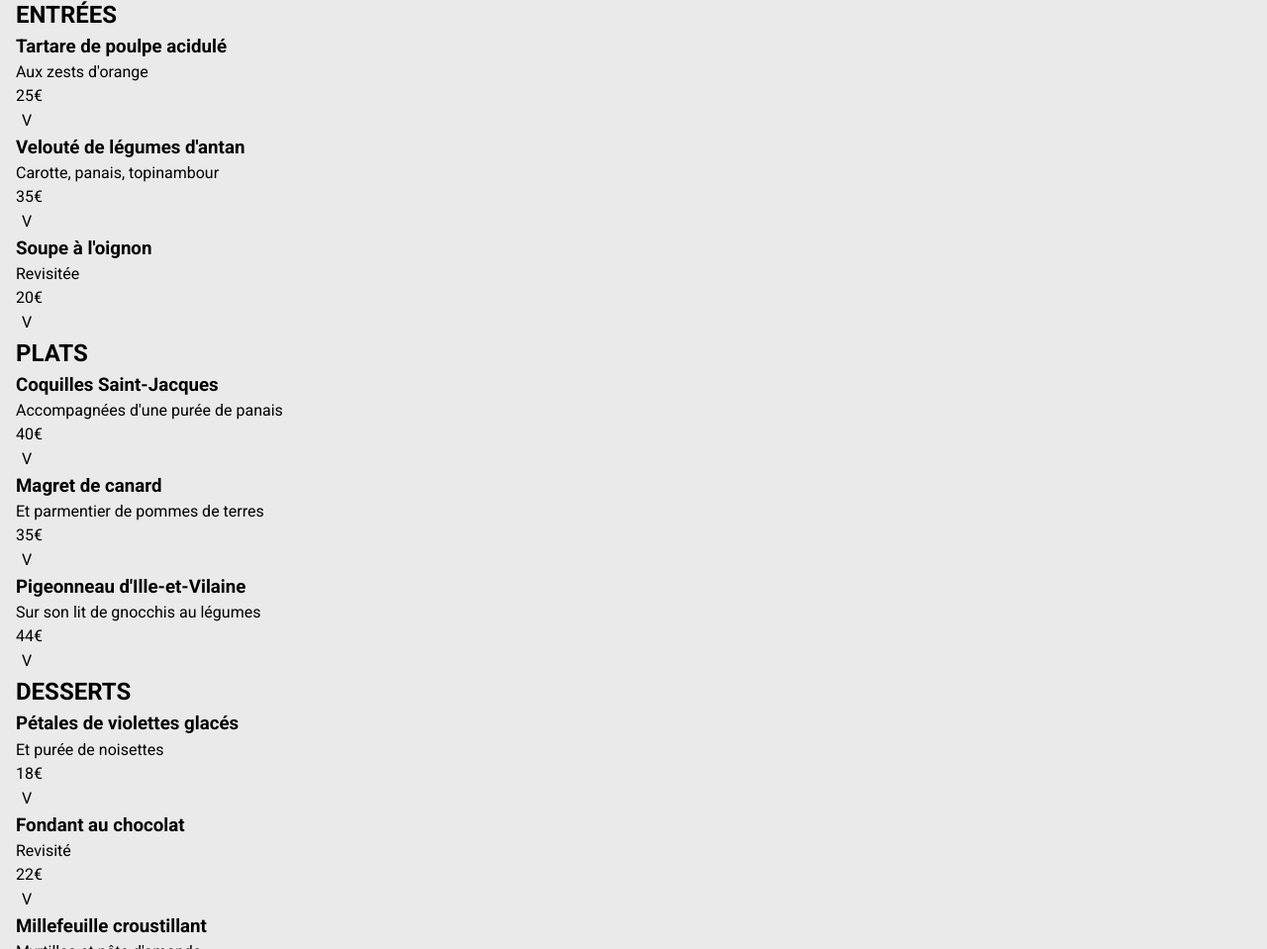
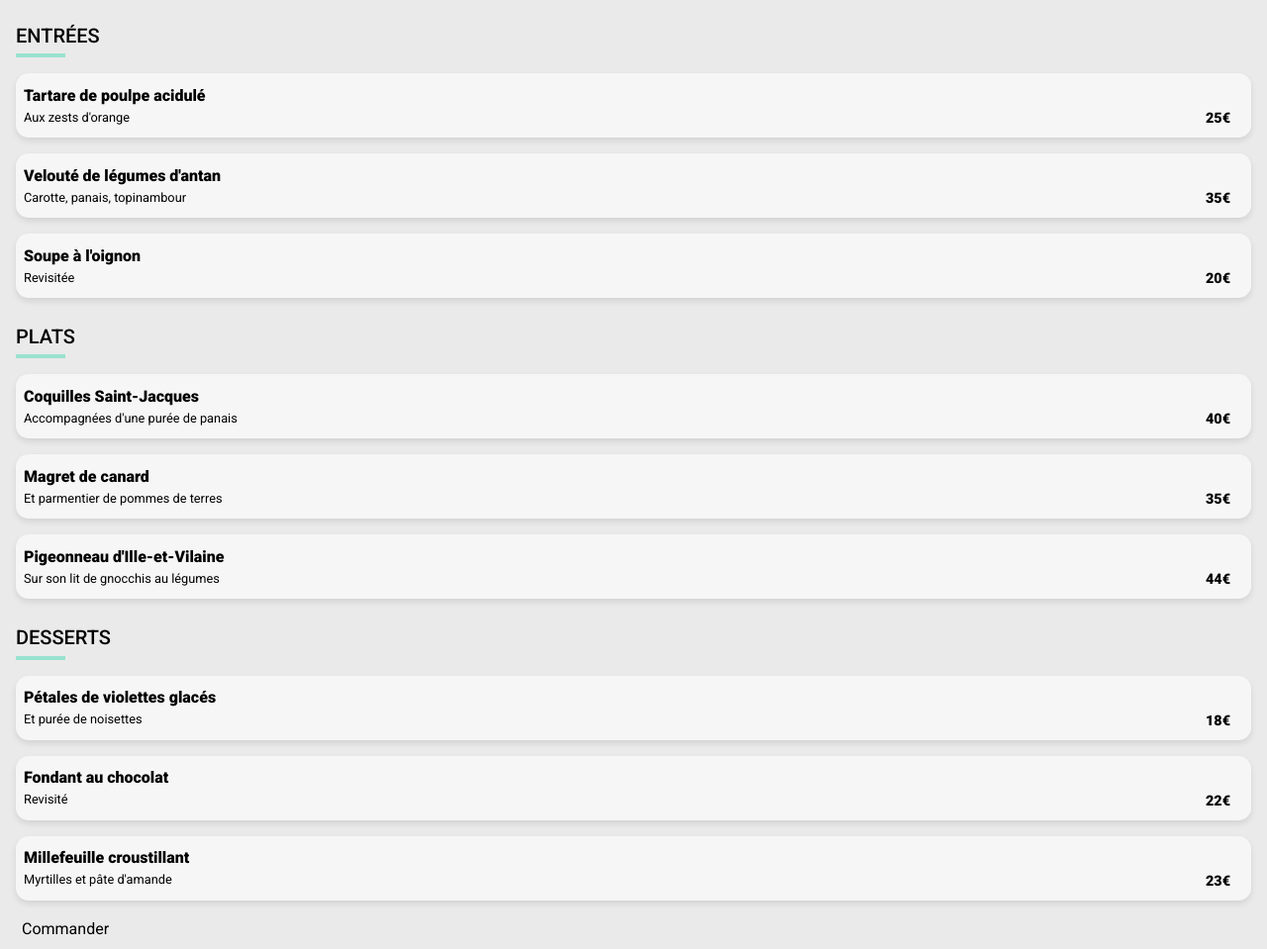
Before and after one commit to Zansuken/Ohmyfood, a website: page menu-1.html in a window 1280 px wide. Shown: the part 330-1289 px from the top of the page at 99% size. Drawn offline with Linux system fonts and the light colour scheme; a web font is replaced by a local one.

Commit message:
(styles): styled dishes lists and items

```diff
--- a/menu-1.html
+++ b/menu-1.html
@@ -34,108 +34,108 @@
           </div>
         </div>
         <div class="menu-content__body">
-          <div class="menu-content__entries">
+          <div class="menu-content__dishes">
             <h2>ENTRÉES</h2>
-            <ul>
+            <ul class="menu-content__dishes-list">
               <li>
-                <div class="left">
+                <label class="left" for="addToOrder1">
                 <h3>Tartare de poulpe acidulé</h3><p>Aux zests d'orange</p>
-                </div>
+                </label>
                 <div class="right">
+                  <input type="checkbox" name="addToOrder" id="addToOrder1" >
                   <div class="price">
                     <span class="amount">25</span><span class="currency">€</span>
                   </div>
-                  <input type="button" value="V">
               </li>
               <li>
-                <div class="left">
+                <label class="left" for="addToOrder2">
                 <h3>Velouté de légumes d'antan</h3><p>Carotte, panais, topinambour</p>
-                </div>
+                </label>
                 <div class="right">
+                  <input type="checkbox" name="addToOrder" id="addToOrder2" >
                   <div class="price">
                     <span class="amount">35</span><span class="currency">€</span>
                   </div>
-                  <input type="button" value="V">
               </li>
               <li>
-                <div class="left">
+                <label class="left" for="addToOrder3">
                 <h3>Soupe à l'oignon</h3><p>Revisitée</p>
-                </div>
+                </label>
                 <div class="right">
+                  <input type="checkbox" name="addToOrder" id="addToOrder3" >
                   <div class="price">
                     <span class="amount">20</span><span class="currency">€</span>
                   </div>
-                  <input type="button" value="V">
               </li>
             </ul>
           </div>
-          <div class="menu-content__mains">
+          <div class="menu-content__dishes">
             <h2>PLATS</h2>
-            <ul>
+            <ul class="menu-content__dishes-list">
               <li>
-                <div class="left">
+                <label class="left" for="addToOrder4">
                 <h3>Coquilles Saint-Jacques</h3><p>Accompagnées d'une purée de panais</p>
-                </div>
+                </label>
                 <div class="right">
+                  <input type="checkbox" name="addToOrder" id="addToOrder4" >
                   <div class="price">
                     <span class="amount">40</span><span class="currency">€</span>
                   </div>
-                  <input type="button" value="V">
               </li>
               <li>
-                <div class="left">
+                <label class="left" for="addToOrder5">
                 <h3>Magret de canard</h3><p>Et parmentier de pommes de terres</p>
-                </div>
+                </label>
                 <div class="right">
+                  <input type="checkbox" name="addToOrder" id="addToOrder5" >
                   <div class="price">
                     <span class="amount">35</span><span class="currency">€</span>
                   </div>
-                  <input type="button" value="V">
               </li>
               <li>
-                <div class="left">
+                <label class="left" for="addToOrder6">
                 <h3>Pigeonneau d'Ille-et-Vilaine</h3><p>Sur son lit de gnocchis au légumes</p>
-                </div>
+                </label>
                 <div class="right">
+                  <input type="checkbox" name="addToOrder" id="addToOrder6" >
                   <div class="price">
                     <span class="amount">44</span><span class="currency">€</span>
                   </div>
-                  <input type="button" value="V">
               </li>
             </ul>
           </div>
-          <div class="menu-content__deserts">
+          <div class="menu-content__dishes">
             <h2>DESSERTS</h2>
-            <ul>
+            <ul class="menu-content__dishes-list">
               <li>
-                <div class="left">
+                <label class="left" for="addToOrder7">
                 <h3>Pétales de violettes glacés</h3><p>Et purée de noisettes</p>
-                </div>
+                </label>
                 <div class="right">
+                  <input type="checkbox" name="addToOrder" id="addToOrder7" >
                   <div class="price">
                     <span class="amount">18</span><span class="currency">€</span>
                   </div>
-                  <input type="button" value="V">
               </li>
               <li>
-                <div class="left">
+                <label class="left" for="addToOrder8">
                 <h3>Fondant au chocolat</h3><p>Revisité</p>
-                </div>
+                </label>
                 <div class="right">
+                  <input type="checkbox" name="addToOrder" id="addToOrder8" >
                   <div class="price">
                     <span class="amount">22</span><span class="currency">€</span>
                   </div>
-                  <input type="button" value="V">
               </li>
               <li>
-                <div class="left">
+                <label class="left" for="addToOrder9">
                 <h3>Millefeuille croustillant</h3><p>Myrtilles et pâte d'amande</p>
-                </div>
+                </label>
                 <div class="right">
+                  <input type="checkbox" name="addToOrder" id="addToOrder9" >
                   <div class="price">
                     <span class="amount">23</span><span class="currency">€</span>
                   </div>
-                  <input type="button" value="V">
               </li>
             </ul>
             <div class="menu-content__actions">
--- a/scss/Menus/_index.scss
+++ b/scss/Menus/_index.scss
@@ -1,4 +1,8 @@
 @import "./components/banner";
 @import "./components/menuHeader";
+@import "./components/menuBody";
+@import "./components/menuDishes";
+@import "./components/menuDishesList";
+@import "./components/menuDishesListItem";
 @import "./components/menuContent";
 @import "./main";
--- /dev/null
+++ b/scss/Menus/components/_menuBody.scss
@@ -0,0 +1,8 @@
+@import "../../constants/index";
+
+.menu-content__body {
+  display: flex;
+  flex-direction: column;
+  gap: 1.5rem;
+  margin-top: 1.5rem;
+}
--- a/scss/Menus/components/_menuContent.scss
+++ b/scss/Menus/components/_menuContent.scss
@@ -2,7 +2,6 @@
 
 .menu-content {
   background: $bg-gray;
-  z-index: 2;
   margin-top: -50px;
   border-radius: 2rem 2rem 0 0;
   padding: 2rem 1rem;
--- /dev/null
+++ b/scss/Menus/components/_menuDishes.scss
@@ -0,0 +1,20 @@
+@import "../../constants/index";
+
+.menu-content__dishes {
+  display: flex;
+  flex-direction: column;
+  gap: 1rem;
+
+  h2 {
+    font-size: $font-size-h2;
+    font-weight: 500;
+    &::after {
+      content: "";
+      display: block;
+      width: 50px;
+      height: 4px;
+      background-color: $color-tertiary;
+      margin-top: 0.2rem;
+    }
+  }
+}
--- /dev/null
+++ b/scss/Menus/components/_menuDishesList.scss
@@ -0,0 +1,7 @@
+@import "../../constants/index";
+
+.menu-content__dishes-list {
+  display: flex;
+  flex-direction: column;
+  gap: 1rem;
+}
--- /dev/null
+++ b/scss/Menus/components/_menuDishesListItem.scss
@@ -0,0 +1,107 @@
+@import "../../constants/index";
+
+.menu-content__dishes-list li {
+  height: 65px;
+  display: flex;
+  align-items: center;
+  border-radius: 0.8rem;
+  box-shadow: 0 0.2rem 0.4rem rgba(0, 0, 0, 0.1);
+  background-color: $bg-light-gray;
+
+  h3 {
+    font-size: $font-size-h3;
+    font-weight: 800;
+  }
+
+  p {
+    font-size: 0.8rem;
+  }
+
+  span {
+    font-size: 0.9rem;
+    font-weight: 800;
+  }
+
+  .left {
+    padding: 0.5rem 0 0.5rem 0.5rem;
+    flex: 1;
+
+    &:hover {
+      cursor: pointer;
+    }
+  }
+
+  &:hover {
+    cursor: pointer;
+
+    .right .price {
+      transform: translateX(0);
+    }
+
+    .right input::before {
+      right: 0;
+    }
+    .right input::after {
+      right: 16px;
+    }
+  }
+
+  .right {
+    position: relative;
+    display: flex;
+    flex-direction: row-reverse;
+    align-items: flex-end;
+    height: 100%;
+    border-radius: 0 0.8rem 0.8rem 0;
+    overflow: hidden;
+    .price {
+      padding: 0.5rem 0;
+      margin-right: 1rem;
+      transform: translateX(200%);
+      transition: transform 0.3s ease-in-out;
+    }
+    input {
+      width: 55px;
+      height: 100%;
+      &::before {
+        content: "";
+        display: block;
+        width: 50%;
+        height: 100%;
+        background-color: $color-tertiary;
+        position: absolute;
+        top: 0;
+        right: -50%;
+        border-radius: 0 0.8rem 0.8rem 0;
+        transition: all 0.3s ease-in-out;
+      }
+      &::after {
+        content: "";
+        display: block;
+        width: 16px;
+        height: 16px;
+        background: url(../../../public/medias/images/icons/checkmark.svg)
+          no-repeat center;
+        background-color: white;
+        background-size: 12px;
+        border-radius: 50%;
+        position: absolute;
+        top: calc(50% - 8px);
+        right: -50%;
+        transition: all 0.3s ease-in-out;
+      }
+
+      &:checked {
+        & + .price {
+          transform: translate(0);
+        }
+        &::before {
+          right: 0;
+        }
+        &::after {
+          right: 16px;
+        }
+      }
+    }
+  }
+}
--- a/scss/constants/_fonts.scss
+++ b/scss/constants/_fonts.scss
@@ -7,3 +7,4 @@ $font-secondary: "Roboto", sans-serif;
 $font-size-base: 1.1rem;
 $font-size-h1: 24px;
 $font-size-h2: 20px;
+$font-size-h3: 16px;
```
Also changed, not shown: css/styles.css, public/medias/images/icons/checkmark.svg (added).
